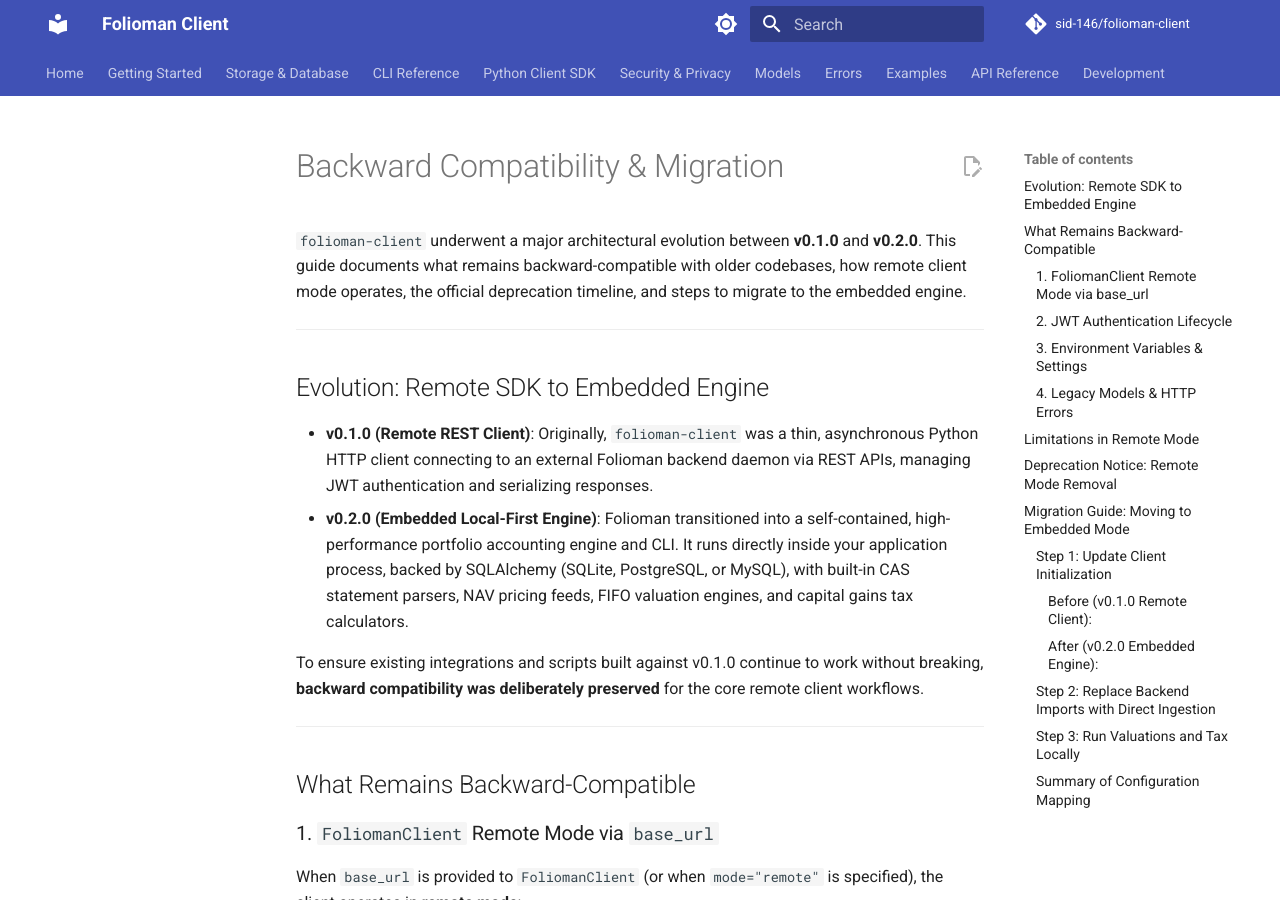
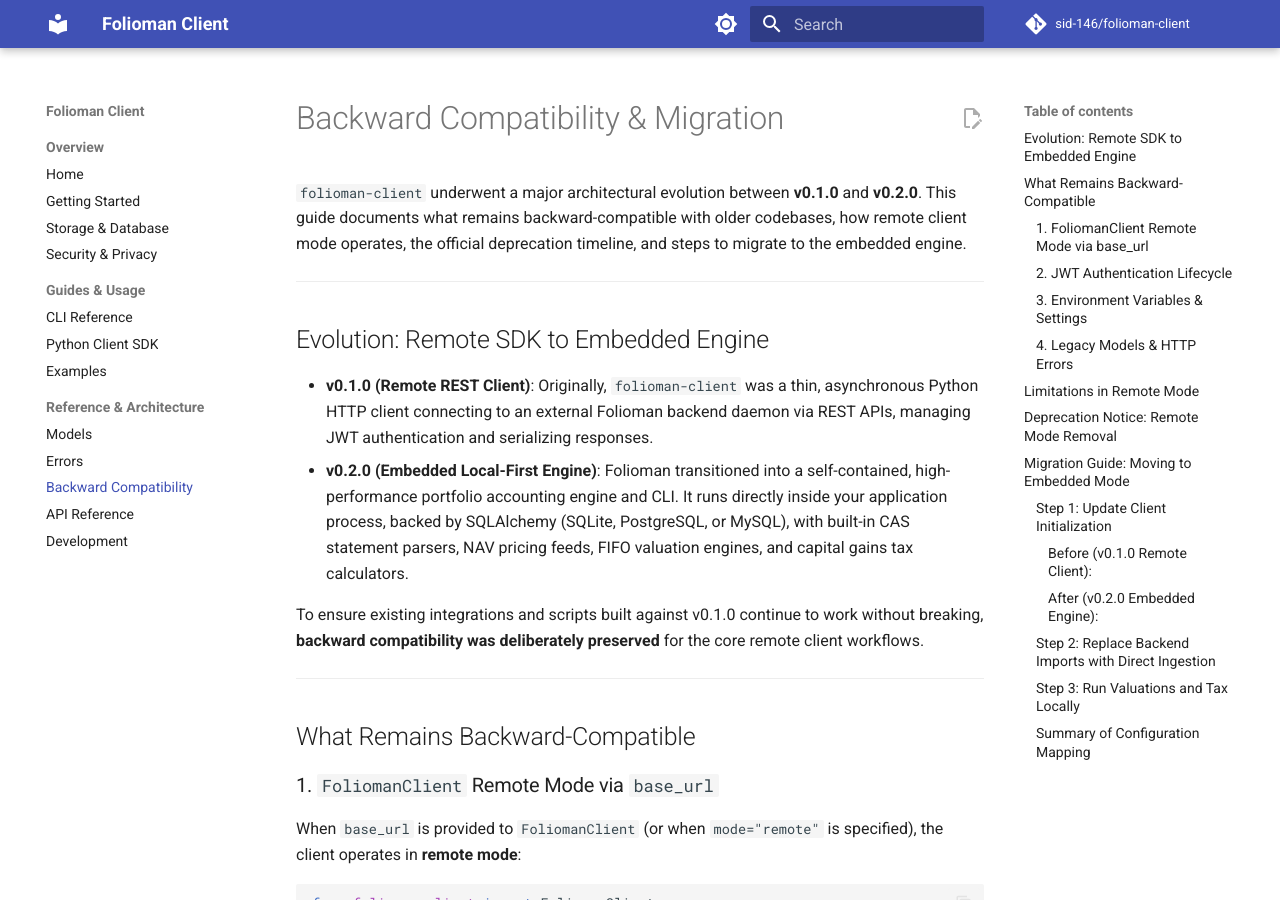
Before and after one commit to sid-146/folioman-client, an MkDocs documentation site: the page built from docs/compatibility.md, in a window 1280 px wide and 900 px high. Built offline with MkDocs 1.6.1 and Material for MkDocs 9.7.7, drawn with Linux system fonts in a browser that asks for light colours; comment, search, counter and statistics services are not loaded.

Commit message:
Updated mkdocs

```diff
--- a/mkdocs.yml
+++ b/mkdocs.yml
@@ -22,7 +22,6 @@
               icon: material/brightness-4
               name: Switch to light mode
     features:
-        - navigation.tabs
         - navigation.sections
         - navigation.expand
         - navigation.top
@@ -61,14 +60,18 @@
           permalink: true
 
 nav:
-    - Home: index.md
-    - Getting Started: getting-started.md
-    - Storage & Database: configuration.md
-    - CLI Reference: cli.md
-    - Python Client SDK: client.md
-    - Security & Privacy: security.md
-    - Models: models.md
-    - Errors: errors.md
-    - Examples: examples.md
-    - API Reference: api-reference.md
-    - Development: development.md
+    - Overview:
+        - Home: index.md
+        - Getting Started: getting-started.md
+        - Storage & Database: configuration.md
+        - Security & Privacy: security.md
+    - Guides & Usage:
+        - CLI Reference: cli.md
+        - Python Client SDK: client.md
+        - Examples: examples.md
+    - Reference & Architecture:
+        - Models: models.md
+        - Errors: errors.md
+        - Backward Compatibility: compatibility.md
+        - API Reference: api-reference.md
+        - Development: development.md
```
